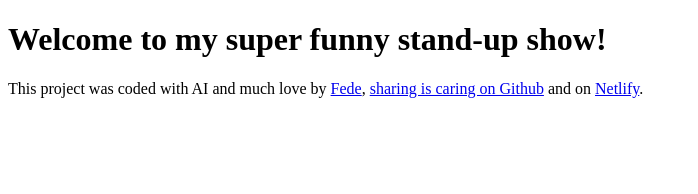
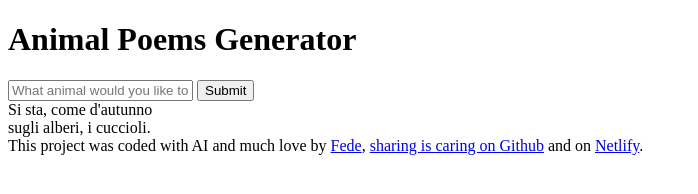
Before and after one commit to fede-gian/poem-generator, a plain HTML site: page index.html in a window 1280 px wide. Shown: the whole page, without its empty margins (0-698 px from the left). Drawn offline with Linux system fonts and the light colour scheme.

Commit message:
Added basic HTML

```diff
--- a/index.html
+++ b/index.html
@@ -7,7 +7,25 @@
     <title>This is me trying</title>
   </head>
   <body>
-    <h1>Welcome to my super funny stand-up show!</h1>
+    <header>
+      <h1>Animal Poems Generator</h1>
+    </header>
+
+    <main>
+      <form>
+        <input
+          type="text"
+          placeholder="What animal would you like to have a poem about?"
+        />
+        <input type="submit" />
+      </form>
+
+      <div>
+        Si sta, come d'autunno
+        <br />
+        sugli alberi, i cuccioli.
+      </div>
+    </main>
     <footer>
       This project was coded with AI and much love by
       <a href="https://github.com/fede-gian" target="_blank"> Fede</a>,
```
